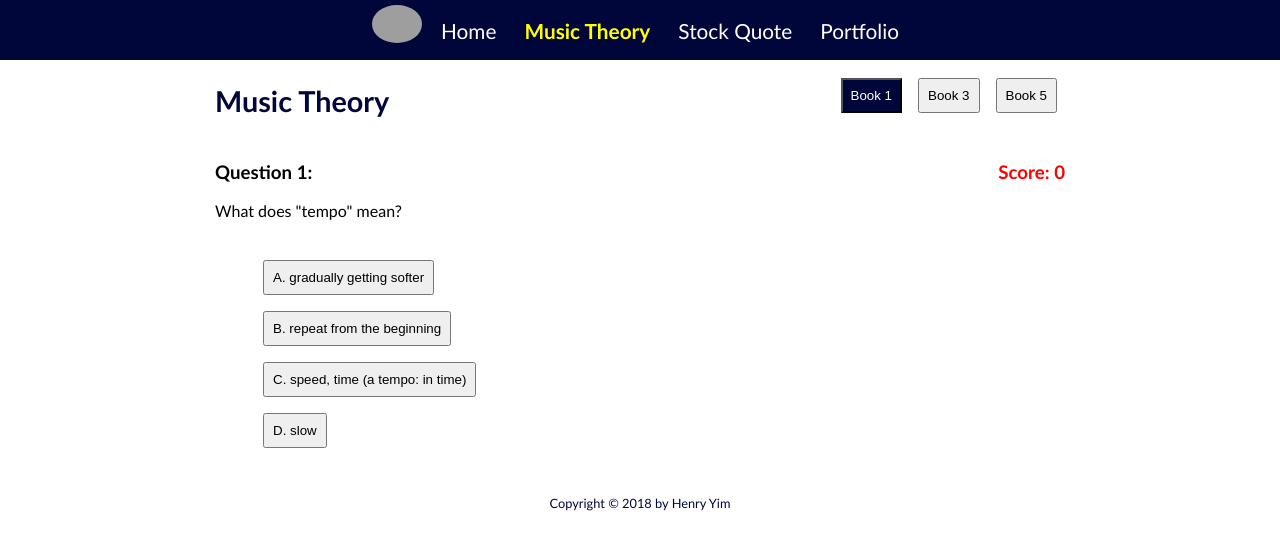
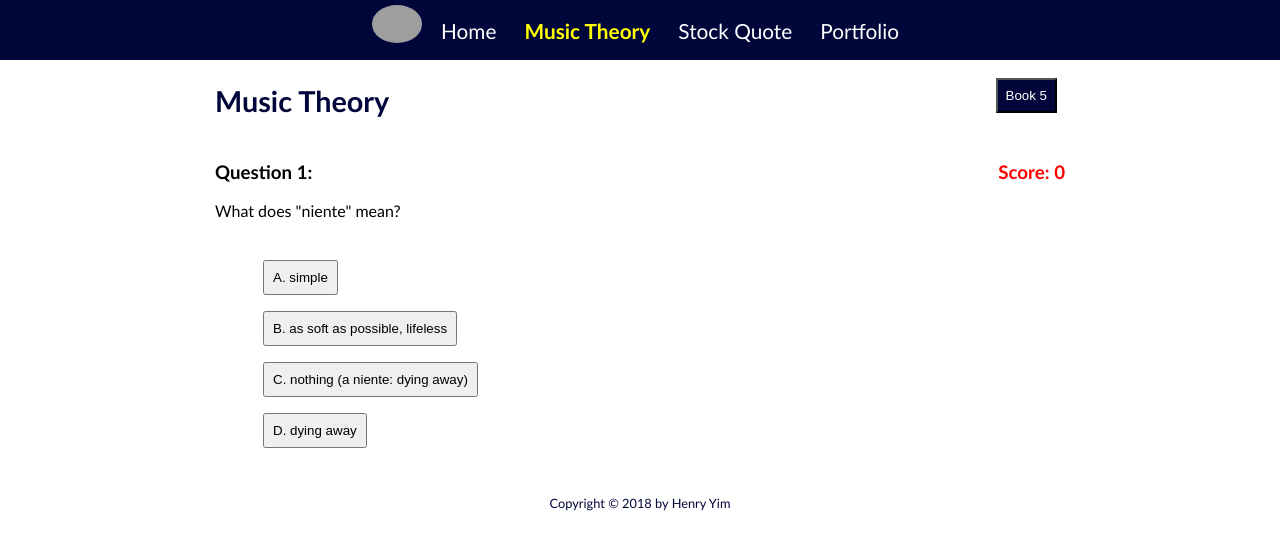
Before and after one commit to henryhkyim/henryhkyim, a React app: page /musicTheory in a window 1280 px wide. Shown: the top 550 px of the page. Built offline with nearby package versions, Linux system fonts and the light colour scheme; grey boxes are pictures that could not be loaded.

Commit message:
Refactor to MusicTheory.js

```diff
--- a/src/app/components/musictheory/MusicTheory.js
+++ b/src/app/components/musictheory/MusicTheory.js
@@ -1,75 +1,154 @@
 import React from 'react'
 import { QuestionPoolUtil } from '../../utils/QuestionPoolUtils'
 import { playAudioCorrect, playAudioIncorrect } from '../../utils/AudioUtil.js'
-import { MusicTheoryQuestion } from './MusicTheoryQuestion'
-import { MusicTheoryResult } from './MusicTheoryResult'
-import { NewTest } from './NewTest'
 
 import "../../css/musictheory/MusicTheory.css"
+import "../../images/redcross.png"
+import "../../images/greentick.png"
 
 export class MusicTheory extends React.Component {
-	constructor() {
-    super()
+	constructor(props) {
+    super(props)
 		this.questionPool = new QuestionPoolUtil()
     this.state = {
-  		book: 1,
-    	correct: 0,
-    	incorrect: 0,
-    	total: 0,
-			questionNum: 1
+  		book: 5,
+			questionNum: 1,
+			score: 0,
+			answerSelected: -1,
+			currentQuestion: -1,
+			currentAnswer: []
     }
-    this.bookBtn = this.bookBtn.bind(this)
-    this.handleAnswer = this.handleAnswer.bind(this)
+		this.renderQuestion = this.renderQuestion.bind(this)
+		this.renderAnswer = this.renderAnswer.bind(this)
+		this.handleAnswer = this.handleAnswer.bind(this)
+    this.handleBook = this.handleBook.bind(this)
 	}
 
-	bookBtn(book) {
-		this.questionPool.clearUsedQuestionList()
-		this.questionPool.clearSelectedAnswerList()
+	componentWillMount() {
+		console.log('componentWillMount')
+		this.loadQuestionAndAnswer()
+	}
+
+	loadQuestionAndAnswer() {
+		console.log('loadQuestionAndAnswer from book ' + this.state.book)
+		let qn = this.questionPool.pullQuestion(this.state.book)
 		this.setState({
-			book: book,
-    	correct: 0,
-    	incorrect: 0,
-    	total: 0,
-			questionNum: 1
+			currentQuestion: qn,
+			currentAnswer: this.questionPool.pullAnswers(this.state.book)
 		})
 	}
 
 	handleAnswer(idx) {
-		let correct = this.state.correct
-		let incorrect = this.state.incorrect
-		let total = this.state.total + 1
-		this.questionPool.addSelectedAnswerList(this.questionPool.getCurrentAnswerIdxList()[idx])
-		if (this.questionPool.getCurrentAnswerIdxList()[idx] == this.questionPool.getCurrentQuestionIdx()) {
-			correct = correct + 1
-			playAudioCorrect()
+		if (this.state.answerSelected >= 0) {
+			if (this.state.currentAnswer[idx] == this.state.currentQuestion) {
+				this.setState({
+					questionNum: this.state.questionNum + 1,
+					answerSelected: -1,
+					currentQuestion: -1,
+					currentAnswer: []
+				})
+				this.loadQuestionAndAnswer()
+			}
 		} else {
-			incorrect = incorrect + 1
-			playAudioIncorrect()
+			let newScore = this.state.score;
+			if (this.state.currentAnswer[idx] == this.state.currentQuestion) {
+				newScore = newScore + 1
+				playAudioCorrect()
+			} else {
+				playAudioIncorrect()
+			}
+			this.setState({
+				score: newScore,
+				answerSelected: idx
+			})
 		}
+	}
+
+	handleBook(book) {
+		this.questionPool.clearUsedQuestionList()
+		this.questionPool.clearSelectedAnswerList()
 		this.setState({
-			correct: correct,
-			incorrect: incorrect,
-			total: total,
-			questionNum: this.state.questionNum + 1
+  		book: book,
+			questionNum: 1,
+			score: 0,
+			answerSelected: -1,
+			currentQuestion: -1,
+			currentAnswer: []
 		})
+		this.loadQuestionAndAnswer()
+	}
+
+	renderAnswer(ansIdx, idx) {
+		let className = "answerButton";
+		if (this.state.answerSelected >= 0) {
+			if (ansIdx == this.state.currentQuestion) {
+				className += " green"
+			} else {
+				className += " red"
+			}
+		}
+		return (<li key={idx}>
+							<button type="button" className={className} onClick={() => this.handleAnswer(idx)}>
+			          {this.questionPool.getAnswerOption(idx)}. {this.questionPool.getAnswerByIdx(this.state.book, ansIdx)}
+			        </button>
+		        </li>)
+	}
+
+	renderQuestion() {
+		let resultImageJsx = ""
+		let hintJsx = ""
+		if (this.state.answerSelected >= 0) {
+			if (this.state.currentAnswer[this.state.answerSelected] == this.state.currentQuestion) {
+				resultImageJsx = <img src="./images/greentick.png"></img>
+			} else {
+				resultImageJsx = <img src="./images/redcross.png"></img>
+			}
+			hintJsx = <p>Click the correct answer to move on</p>
+		}
+		return (
+				<div className="questionContainer">
+					<div className="floatLeft">
+						<h3>Question {this.state.questionNum}:</h3>
+						<p>What does "{this.questionPool.getQuestionByIdx(this.state.book, this.state.currentQuestion)}" mean?</p>
+						<div className="floatLeft">
+							<ul>
+								{this.state.currentAnswer.map(this.renderAnswer)}
+							</ul>
+							{hintJsx}
+						</div>
+						<div className="resultImage">
+							{resultImageJsx}
+						</div>
+					</div>
+					<div className="floatRight">
+						<h3>Score: {this.state.score}</h3>
+					</div>
+				</div>
+			)
+	}
+
+	renderState(){
+		return (
+			<div className="floatClear">
+				<h3>this.state.book = {this.state.book}</h3>
+				<h3>this.state.questionNum = {this.state.questionNum}</h3>
+ 				<h3>this.state.currentQuestion = {this.state.currentQuestion}</h3>
+				<h3>this.state.score = {this.state.score}</h3>
+			</div>
+			)
 	}
 
 	render() {
-		let contentJsx = ""
-		if (this.state.book > 0) {
-			contentJsx = (<div>
-											<MusicTheoryQuestion book={this.state.book}
-		                  	                   questionNum={this.state.questionNum}
-		                    	                 questionPool={this.questionPool}
-		                      	               handleAnswer={this.handleAnswer} />
-			              </div>)
-		}
 		return (
 			<div>
 				<h2 className="floatLeft">Music Theory</h2>
-				<div className="floatRight"><NewTest book={this.state.book} bookBtn={this.bookBtn}/></div>
+				<div className="floatRight">
+					<div className="booksButton">
+						<button type="button" className={this.state.book == 5 ? "BookButton currentBook" : "BookButton"} onClick={() => this.handleBook(5)}>Book 5</button>
+					</div>
+				</div>
 				<div className="floatClear">
-					{contentJsx}
+					{this.renderQuestion()}
 				</div>
 			</div>
 		)
--- a/src/app/components/musictheory/MusicTheoryQuestion.js
+++ b/src/app/components/musictheory/MusicTheoryQuestion.js
@@ -23,6 +23,7 @@ export class MusicTheoryQuestion extends React.Component {
 	}
 
 	componentWillMount() {
+		console.log('componentWillMount')
 		this.loadQuestionAndAnswer()
 	}
 
@@ -105,6 +106,9 @@ export class MusicTheoryQuestion extends React.Component {
 					<div className="floatRight">
 						<h3>Score: {this.state.score}</h3>
 					</div>
+					<div className="floatClear">
+						<h3>this.props.book = {this.props.book}</h3>
+					</div>
 				</div>
 			)
 	}
@@ -113,6 +117,5 @@ export class MusicTheoryQuestion extends React.Component {
 MusicTheoryQuestion.propTypes = {
 	questionPool: PropTypes.object,
 	questionNum: PropTypes.number,
-	book: PropTypes.number,
-	handleAnswer: PropTypes.func
+	book: PropTypes.number
 }
--- a/src/app/css/musictheory/MusicTheory.css
+++ b/src/app/css/musictheory/MusicTheory.css
@@ -39,3 +39,34 @@
 	padding: 8px;
 	margin: 8px;
 }
+
+.green {
+	background: green;
+	color: white;
+}
+
+.red {
+	background: red;
+	color: white;
+}
+
+.resultImage {
+	float: right;
+	padding-top: 40px;
+	padding-left: 50px;
+}
+
+.BookButton {
+	padding: 8px;
+	margin: 8px;
+}
+
+.booksButton {
+	padding: 10px 0px;
+	margin: 0px;
+}
+
+.currentBook {
+	background: #00063A;
+	color: white;
+}
```
Also changed, not shown: src/app/utils/QuestionPoolUtils.js (+4 -3 lines).
